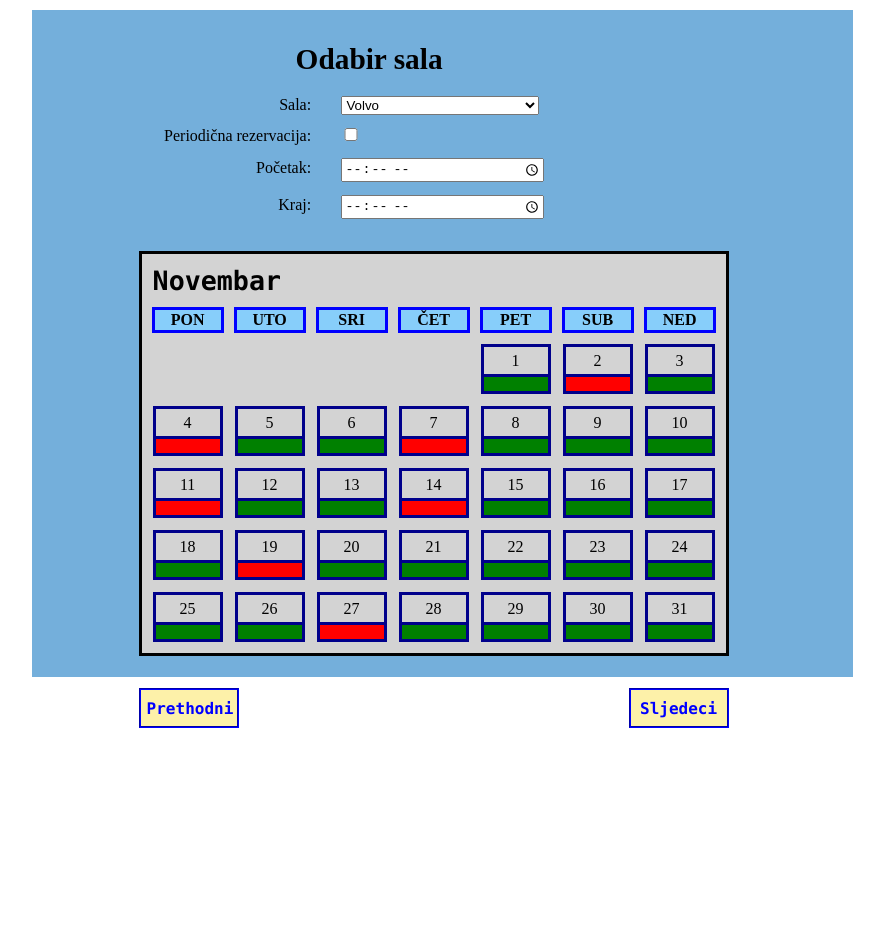
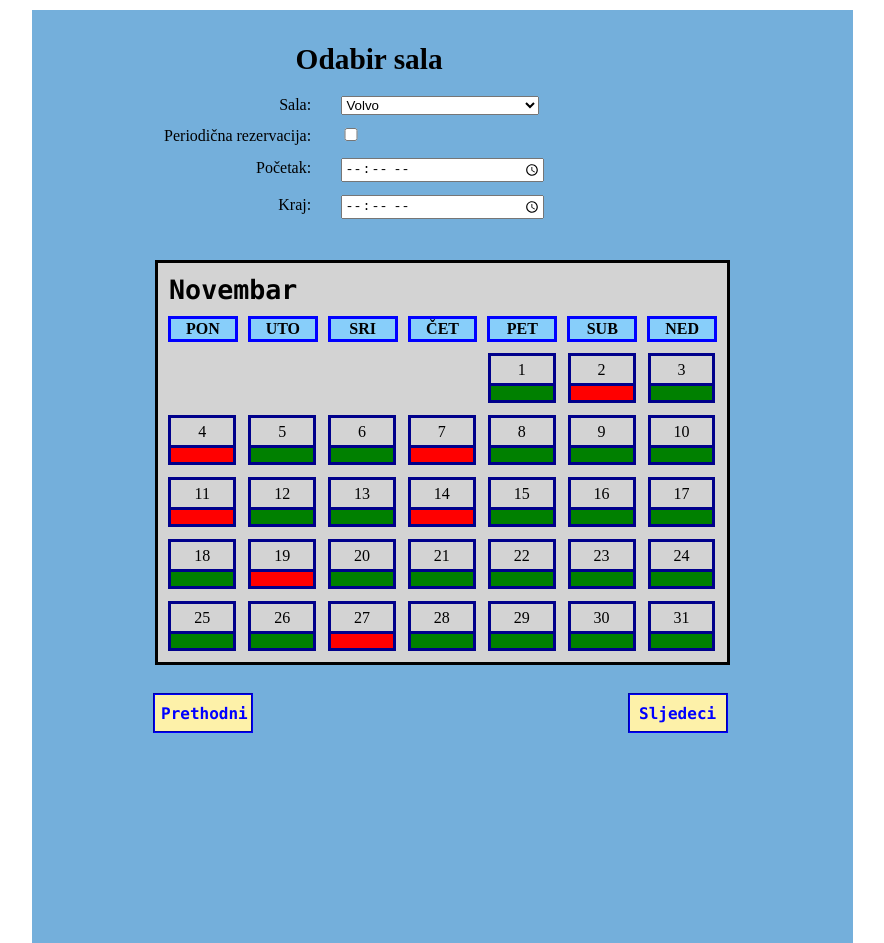
Before and after one commit to Lino2007/classroom-reservation-website, a plain HTML site: page html/rezervacija.html in a window 1280 px wide. Shown: the part 294-1237 px from the top of the page, without its empty margins (229-1113 px from the left). Before the commit the page ends 1081 px from the top, so only its background shows below. Drawn offline with Linux system fonts and the light colour scheme.

Commit message:
Dio implementacije 600px view-a za rezervaciju

```diff
--- a/css/rezervacija.css
+++ b/css/rezervacija.css
@@ -61,7 +61,7 @@
   margin-top: 1%;
   float: left;
   width : 65%;
-  height: 500pt;
+  height: 700pt;
   background: #74afdb;
   }
 
@@ -115,13 +115,12 @@ label + input[type=time] {
     text-align: right;
 }
 
-#kalendar {
-    margin-top: -12%;
-    height:500pt;
+.kalendar {
+    margin-top: 5%;
+    height:325pt;
    width: 100%;
-   display: flex;
-  align-items: center;
-   margin-left: 13%;
+   display: block;
+   position: relative;
 }
 
 #month {
@@ -130,7 +129,12 @@ label + input[type=time] {
     font-weight: bold;
 }
 
+/*uredjenje tabele*/
 table {
+    margin-right: 15%;
+    margin-left: 15%;
+     width: 70%;
+    height: 200pt;
     background: lightgrey;
     border: 3px solid black;
     border-spacing: 10px;
@@ -139,44 +143,66 @@ table {
 th {
     border: 3px solid blue;
     background: lightskyblue;
+    width: 50px;
 }
 
 table td {
-    width: 70px;
+   width: 50px;
 }
 
- /*uredjenje unutrasnje tabele*/
-#unutrasnja {
+/*uredjenje unutrasnje tabele*/
+.unutrasnja {
+    margin-left: -1%;
     height: 50px;
+    width: 100%;
     border-collapse: collapse;
     border: 3px solid darkblue;
 }
 
-#unutrasnja  td , tr {
+.unutrasnja  td , tr {
    border: 3px solid darkblue;
 }
 
-#unutrasnja tr {
+.unutrasnja tr {
     text-align: center;
 }
 
-#unutrasnja tr .slobodna{
+.unutrasnja tr .slobodna{
     height: 12px;
   background: green;
  }
 
-#unutrasnja tr .zauzeta{
+.unutrasnja tr .zauzeta{
     height: 12px;
     background: red;
  }
 
  /*postavka buttona*/
-  #btnsec {
-    margin-top:-12%;
-    margin-left: 13%;
+ #btnSection {
+    margin-left:7%;
+   width: 80%;
+   text-align: center;
+    margin-right: 30%;
+
   }
 
-  .kalbtn {
+  .inner {
+      display: inline-block;
+      margin-left: 0%;
+      width: 0%;
+
+  }
+
+  .inner #rbtn {
+      margin-left: 72%;
+  }
+
+  #spacer {
+      margin-left: 20%;
+      width: 60%;
+  }
+
+  .btnCal {
       width: 100px;
       height: 40px;
       border: groove blue 2px;
@@ -187,6 +213,28 @@ table td {
       font-size: 12pt;
   }
 
-  #nxt {
-      margin-left: 54%;
-  }
+
+
+  @media screen and (max-width:600px) {
+    table .red > *{
+        display: block;
+    }
+    table .red {
+        display: table-cell;
+
+    }
+
+    table .red th {
+       border-spacing: 20px;
+
+    }
+
+    #datumi {
+        width: 10%;
+    }
+    #datumi  .red:nth-child(n+2) td  {
+        visibility: hidden;
+        border: 0;
+
+    }
+}
--- a/html/rezervacija.html
+++ b/html/rezervacija.html
@@ -33,10 +33,10 @@
                             <label>Početak: </label> <input type="time" name="početak"></br>
                             <label>Kraj: </label> <input type="time" name="kraj">
                           </div>
-                            <div id="kalendar">
-                                <table>
+                            <div class="kalendar">
+                                <table id="datumi">
                                       <tr><td colspan="5" id="month">Novembar</td></tr>
-                                        <tr>
+                                        <tr class="red">
                                           <th>PON</th>
                                           <th>UTO</th>
                                           <th>SRI</th>
@@ -45,56 +45,57 @@
                                           <th>SUB</th>
                                           <th>NED</th>
                                         </tr>
-                                        <tr>
+                                        <tr class="red">
                                           <td></td>
                                           <td></td>
                                           <td></td>
                                           <td></td>
-                                          <td><table id="unutrasnja"><tr><td>1</td></tr><tr><td class="slobodna"></td></tr></table></td>
-                                          <td><table id="unutrasnja"><tr><td>2</td></tr><tr><td class="zauzeta"></td></tr></table></td>
-                                          <td><table id="unutrasnja"><tr><td>3</td></tr><tr><td class="slobodna"></td></tr></table></td>
+                                          <td><table class="unutrasnja"><tr><td>1</td></tr><tr><td class="slobodna"></td></tr></table></td>
+                                          <td><table class="unutrasnja"><tr><td>2</td></tr><tr><td class="zauzeta"></td></tr></table></td>
+                                          <td><table class="unutrasnja"><tr><td>3</td></tr><tr><td class="slobodna"></td></tr></table></td>
                                         </tr>
-                                        <tr>
-                                          <td><table id="unutrasnja"><tr><td>4</td></tr><tr><td class="zauzeta"></td></tr></table></td>
-                                          <td><table id="unutrasnja"><tr><td>5</td></tr><tr><td class="slobodna"></td></tr></table></td>
-                                          <td><table id="unutrasnja"><tr><td>6</td></tr><tr><td class="slobodna"></td></tr></table></td>
-                                          <td><table id="unutrasnja"><tr><td>7</td></tr><tr><td class="zauzeta"></td></tr></table></td>
-                                          <td><table id="unutrasnja"><tr><td>8</td></tr><tr><td class="slobodna"></td></tr></table></td>
-                                          <td><table id="unutrasnja"><tr><td>9</td></tr><tr><td class="slobodna"></td></tr></table></td>
-                                          <td><table id="unutrasnja"><tr><td>10</td></tr><tr><td class="slobodna"></td></tr></table></td>
+                                        <tr class="red">
+                                          <td><table class="unutrasnja"><tr><td>4</td></tr><tr><td class="zauzeta"></td></tr></table></td>
+                                          <td><table class="unutrasnja"><tr><td>5</td></tr><tr><td class="slobodna"></td></tr></table></td>
+                                          <td><table class="unutrasnja"><tr><td>6</td></tr><tr><td class="slobodna"></td></tr></table></td>
+                                          <td><table class="unutrasnja"><tr><td>7</td></tr><tr><td class="zauzeta"></td></tr></table></td>
+                                          <td><table class="unutrasnja"><tr><td>8</td></tr><tr><td class="slobodna"></td></tr></table></td>
+                                          <td><table class="unutrasnja"><tr><td>9</td></tr><tr><td class="slobodna"></td></tr></table></td>
+                                          <td><table class="unutrasnja"><tr><td>10</td></tr><tr><td class="slobodna"></td></tr></table></td>
                                         </tr>
-                                        <tr>
-                                            <td><table id="unutrasnja"><tr><td>11</td></tr><tr><td class="zauzeta"></td></tr></table></td>
-                                            <td><table id="unutrasnja"><tr><td>12</td></tr><tr><td class="slobodna"></td></tr></table></td>
-                                            <td><table id="unutrasnja"><tr><td>13</td></tr><tr><td class="slobodna"></td></tr></table></td>
-                                            <td><table id="unutrasnja"><tr><td>14</td></tr><tr><td class="zauzeta"></td></tr></table></td>
-                                            <td><table id="unutrasnja"><tr><td>15</td></tr><tr><td class="slobodna"></td></tr></table></td>
-                                            <td><table id="unutrasnja"><tr><td>16</td></tr><tr><td class="slobodna"></td></tr></table></td>
-                                            <td><table id="unutrasnja"><tr><td>17</td></tr><tr><td class="slobodna"></td></tr></table></td>
+                                        <tr class="red">
+                                            <td><table class="unutrasnja"><tr><td>11</td></tr><tr><td class="zauzeta"></td></tr></table></td>
+                                            <td><table class="unutrasnja"><tr><td>12</td></tr><tr><td class="slobodna"></td></tr></table></td>
+                                            <td><table class="unutrasnja"><tr><td>13</td></tr><tr><td class="slobodna"></td></tr></table></td>
+                                            <td><table class="unutrasnja"><tr><td>14</td></tr><tr><td class="zauzeta"></td></tr></table></td>
+                                            <td><table class="unutrasnja"><tr><td>15</td></tr><tr><td class="slobodna"></td></tr></table></td>
+                                            <td><table class="unutrasnja"><tr><td>16</td></tr><tr><td class="slobodna"></td></tr></table></td>
+                                            <td><table class="unutrasnja"><tr><td>17</td></tr><tr><td class="slobodna"></td></tr></table></td>
                                         </tr>
-                                        <tr>
-                                            <td><table id="unutrasnja"><tr><td>18</td></tr><tr><td class="slobodna"></td></tr></table></td>
-                                            <td><table id="unutrasnja"><tr><td>19</td></tr><tr><td class="zauzeta"></td></tr></table></td>
-                                            <td><table id="unutrasnja"><tr><td>20</td></tr><tr><td class="slobodna"></td></tr></table></td>
-                                            <td><table id="unutrasnja"><tr><td>21</td></tr><tr><td class="slobodna"></td></tr></table></td>
-                                            <td><table id="unutrasnja"><tr><td>22</td></tr><tr><td class="slobodna"></td></tr></table></td>
-                                            <td><table id="unutrasnja"><tr><td>23</td></tr><tr><td class="slobodna"></td></tr></table></td>
-                                            <td><table id="unutrasnja"><tr><td>24</td></tr><tr><td class="slobodna"></td></tr></table></td>
+                                        <tr class="red">
+                                            <td><table class="unutrasnja"><tr><td>18</td></tr><tr><td class="slobodna"></td></tr></table></td>
+                                            <td><table class="unutrasnja"><tr><td>19</td></tr><tr><td class="zauzeta"></td></tr></table></td>
+                                            <td><table class="unutrasnja"><tr><td>20</td></tr><tr><td class="slobodna"></td></tr></table></td>
+                                            <td><table class="unutrasnja"><tr><td>21</td></tr><tr><td class="slobodna"></td></tr></table></td>
+                                            <td><table class="unutrasnja"><tr><td>22</td></tr><tr><td class="slobodna"></td></tr></table></td>
+                                            <td><table class="unutrasnja"><tr><td>23</td></tr><tr><td class="slobodna"></td></tr></table></td>
+                                            <td><table class="unutrasnja"><tr><td>24</td></tr><tr><td class="slobodna"></td></tr></table></td>
                                         </tr>
-                                        <tr>
-                                            <td><table id="unutrasnja"><tr><td>25</td></tr><tr><td class="slobodna"></td></tr></table></td>
-                                            <td><table id="unutrasnja"><tr><td>26</td></tr><tr><td class="slobodna"></td></tr></table></td>
-                                            <td><table id="unutrasnja"><tr><td>27</td></tr><tr><td class="zauzeta"></td></tr></table></td>
-                                            <td><table id="unutrasnja"><tr><td>28</td></tr><tr><td class="slobodna"></td></tr></table></td>
-                                            <td><table id="unutrasnja"><tr><td>29</td></tr><tr><td class="slobodna"></td></tr></table></td>
-                                            <td><table id="unutrasnja"><tr><td>30</td></tr><tr><td class="slobodna"></td></tr></table></td>
-                                            <td><table id="unutrasnja"><tr><td>31</td></tr><tr><td class="slobodna"></td></tr></table></td>
+                                        <tr class="red">
+                                            <td><table class="unutrasnja"><tr><td>25</td></tr><tr><td class="slobodna"></td></tr></table></td>
+                                            <td><table class="unutrasnja"><tr><td>26</td></tr><tr><td class="slobodna"></td></tr></table></td>
+                                            <td><table class="unutrasnja"><tr><td>27</td></tr><tr><td class="zauzeta"></td></tr></table></td>
+                                            <td><table class="unutrasnja"><tr><td>28</td></tr><tr><td class="slobodna"></td></tr></table></td>
+                                            <td><table class="unutrasnja"><tr><td>29</td></tr><tr><td class="slobodna"></td></tr></table></td>
+                                            <td><table class="unutrasnja"><tr><td>30</td></tr><tr><td class="slobodna"></td></tr></table></td>
+                                            <td><table class="unutrasnja"><tr><td>31</td></tr><tr><td class="slobodna"></td></tr></table></td>
                                         </tr>
                                       </table>
                                     </div>
-                                    <div id="btnsec">
-                                        <button type="button" class="kalbtn" id="prev">Prethodni</button>
-                                        <button type="button" class="kalbtn" id="nxt">Sljedeci</button>
+                                    <div id="btnSection">
+                                      <div class="inner" ><button type="button" class="btnCal" id="prev">Prethodni</button></div>
+                                      <div class="inner" id="spacer"/>
+                                      <div class="inner" id="rbtn"><button type="button" class="btnCal" id="nxt">Sljedeci</button></div>
                                     </div>
 
 
```
Also changed, not shown: css/pocetna.css (+1 -2 lines).
